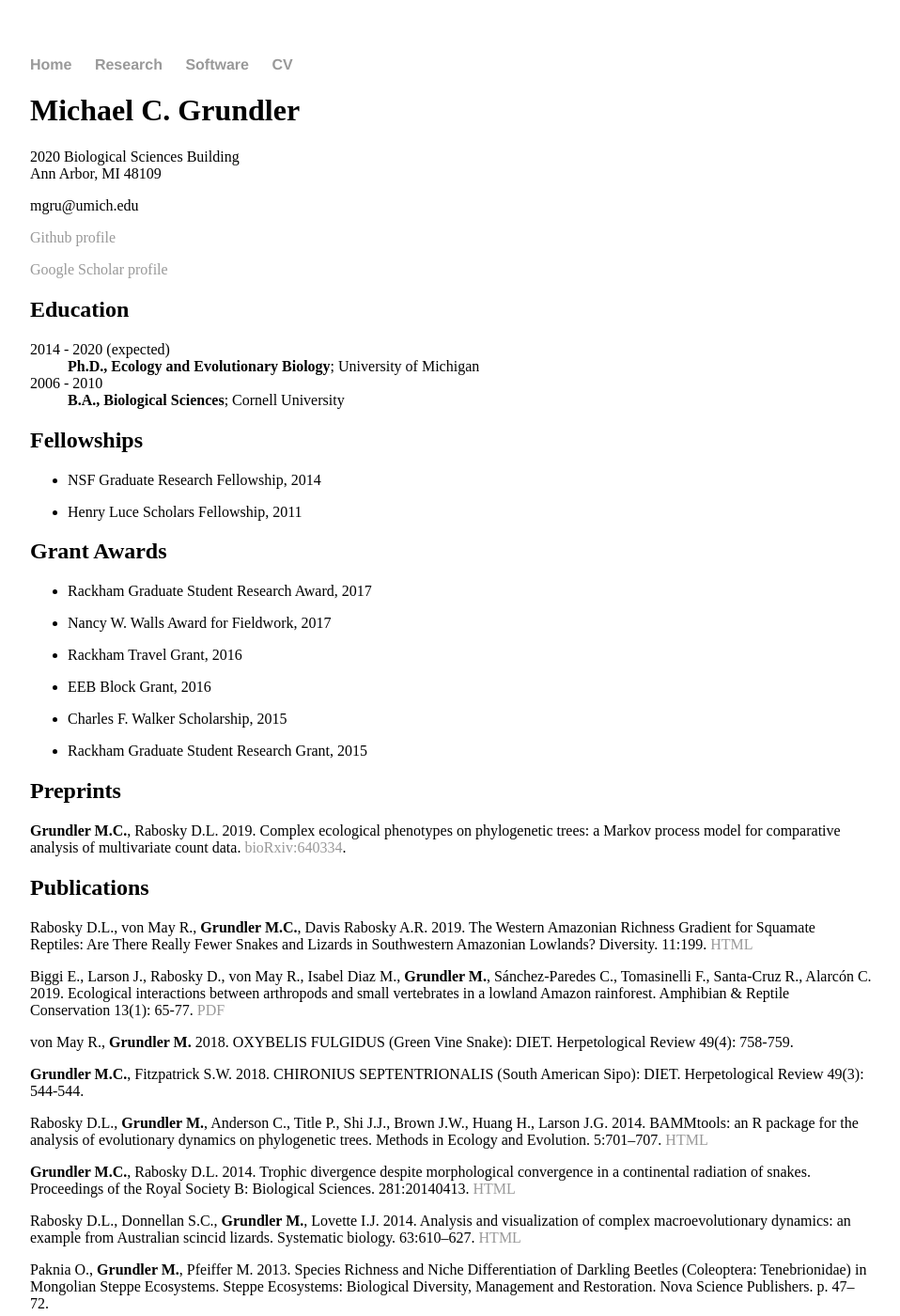
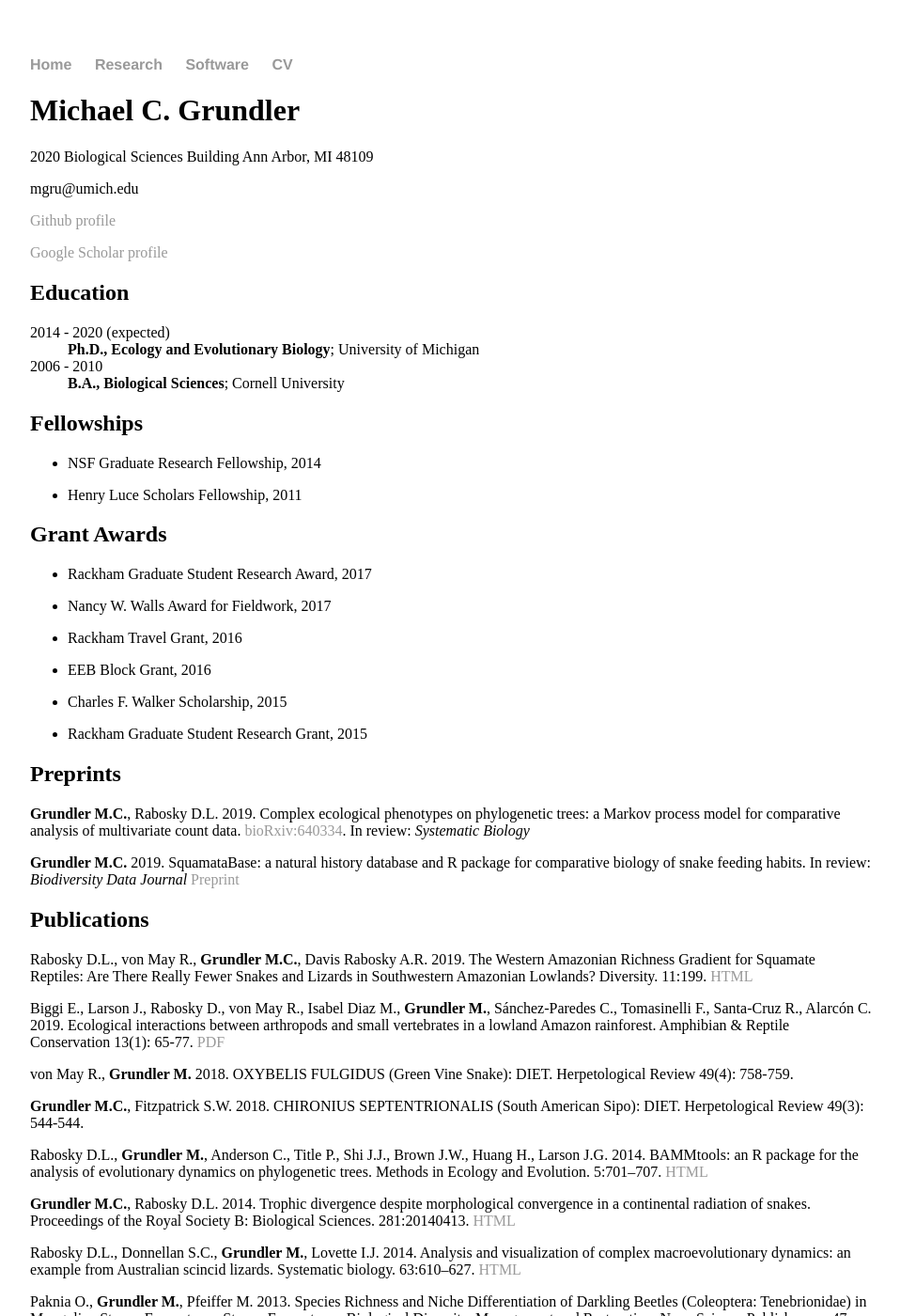
Before and after one commit to blueraleigh/blueraleigh.github.io, a Jekyll site: the page built from cv/index.md, in a window 1280 px wide and 1400 px high. Shown: the whole window at 94% size, without its empty margins (160-1118 px from the left). Built offline with Jekyll 4.4.1, drawn with Linux system fonts in a browser that asks for light colours.

Commit message:
update cv

```diff
--- a/cv/index.md
+++ b/cv/index.md
@@ -47,7 +47,11 @@
 
 Preprints
 ---------
-**Grundler M.C.**, Rabosky D.L. 2019. Complex ecological phenotypes on phylogenetic trees: a Markov process model for comparative analysis of multivariate count data. [bioRxiv:640334](https://www.biorxiv.org/content/10.1101/640334v2).
+**Grundler M.C.**, Rabosky D.L. 2019. Complex ecological phenotypes on phylogenetic trees: a Markov process model for comparative analysis of multivariate count data. [bioRxiv:640334](https://www.biorxiv.org/content/10.1101/640334v2). In review: _Systematic Biology_
+
+**Grundler M.C.** 2019. SquamataBase: a natural history database and R package
+for comparative biology of snake feeding habits. In review: _Biodiversity Data Journal_
+[Preprint](squamatabase.pdf)
 
 Publications
 ------------
```
Also changed, not shown: 1 other file.
